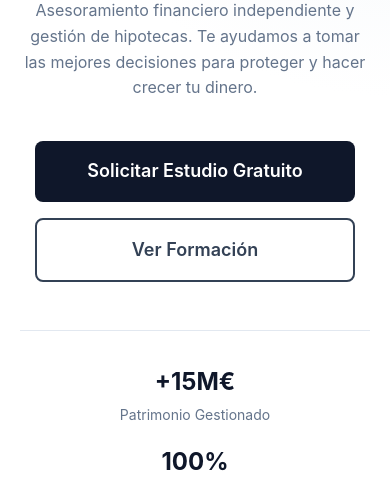
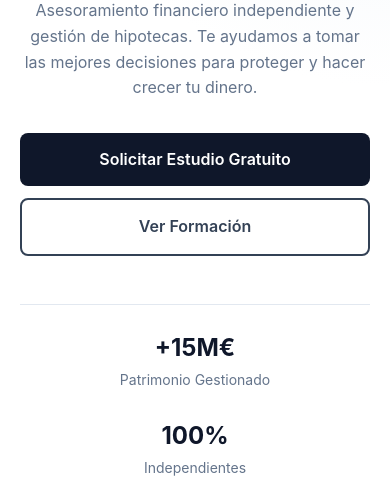
Before and after one commit to jalexisg/eie, a website built with Vite: page index.html in a window 390 px wide. Shown: the part 348-835 px from the top of the page. Built offline with nearby package versions, Linux system fonts and the light colour scheme.

Commit message:
fix(mobile): optimize breakout points and overflow handling

```diff
--- a/src/style.css
+++ b/src/style.css
@@ -36,6 +36,7 @@
     padding: 0;
 }
 
+html,
 body {
     font-family: var(--font-body);
     background-color: var(--color-background);
@@ -43,6 +44,8 @@ body {
     line-height: 1.6;
     -webkit-font-smoothing: antialiased;
     overflow-x: hidden;
+    width: 100%;
+    position: relative;
 }
 
 a {
@@ -83,6 +86,18 @@ ul {
 .btn-lg {
     padding: 1rem 2rem;
     font-size: 1.125rem;
+}
+
+@media (max-width: 768px) {
+    .btn {
+        white-space: normal;
+        text-align: center;
+    }
+
+    .btn-lg {
+        padding: 0.875rem 1.5rem;
+        font-size: 1rem;
+    }
 }
 
 .btn-sm {
@@ -276,7 +291,9 @@ ul {
     .hero-title {
         font-size: 2.5rem;
     }
-}/* Services Section */
+}
+
+/* Services Section */
 .services-section {
     padding: 6rem 0;
     background-color: var(--color-background);
@@ -382,7 +399,9 @@ ul {
 
 .text-link:hover {
     text-decoration: underline;
-}/* Contact Section */
+}
+
+/* Contact Section */
 .contact-section {
     padding: 6rem 0;
     background-color: var(--color-surface);
@@ -541,7 +560,9 @@ ul {
         gap: 1rem;
         text-align: center;
     }
-}/* About Section */
+}
+
+/* About Section */
 .about-section {
     padding: 6rem 0;
     background-color: var(--color-white);
@@ -649,7 +670,9 @@ ul {
         flex-direction: column;
         text-align: center;
     }
-}/* Header Responsive & Mobile Menu */
+}
+
+/* Header Responsive & Mobile Menu */
 .header-actions {
     display: flex;
     align-items: center;
@@ -728,7 +751,9 @@ ul {
         font-size: 1.25rem;
         font-weight: 600;
     }
-}/* Course Page Styles */
+}
+
+/* Course Page Styles */
 .course-hero {
     background: var(--color-primary);
     color: var(--color-white);
@@ -897,7 +922,9 @@ ul {
     margin-top: 1rem;
     font-size: 0.85rem;
     color: var(--color-text-muted);
-}/* Syllabus Grid */
+}
+
+/* Syllabus Grid */
 .syllabus-grid {
     display: grid;
     grid-template-columns: 1fr 1fr;
@@ -941,7 +968,9 @@ ul {
     .syllabus-grid {
         grid-template-columns: 1fr;
     }
-}/* Syllabus Detail Lists */
+}
+
+/* Syllabus Detail Lists */
 .syllabus-detail-list {
     list-style: none;
     padding: 0;
@@ -974,8 +1003,8 @@ ul {
     /* Give it some space */
 }
 
-/* Small mobile screens (< 480px) */
-@media (max-width: 480px) {
+/* Mobile screens (< 640px) */
+@media (max-width: 640px) {
     .container {
         padding: 0 1.25rem;
     }
@@ -990,22 +1019,25 @@ ul {
 
     .hero-subtitle {
         font-size: 1rem;
+        margin-bottom: 2rem;
     }
 
     .hero-actions {
         flex-direction: column;
-    align-items: center;
+        align-items: stretch;
+        gap: 0.75rem;
     }
 
     .hero-actions .btn {
         width: 100%;
-    max-width: 320px;
+        margin: 0;
     }
 
     .hero-stats {
         flex-direction: column;
-    gap: 1rem;
+        gap: 1.5rem;
         align-items: center;
+        padding-top: 1.5rem;
     }
 
     .section-title {
```
Lines whose indentation alone changed are shown as unchanged.
